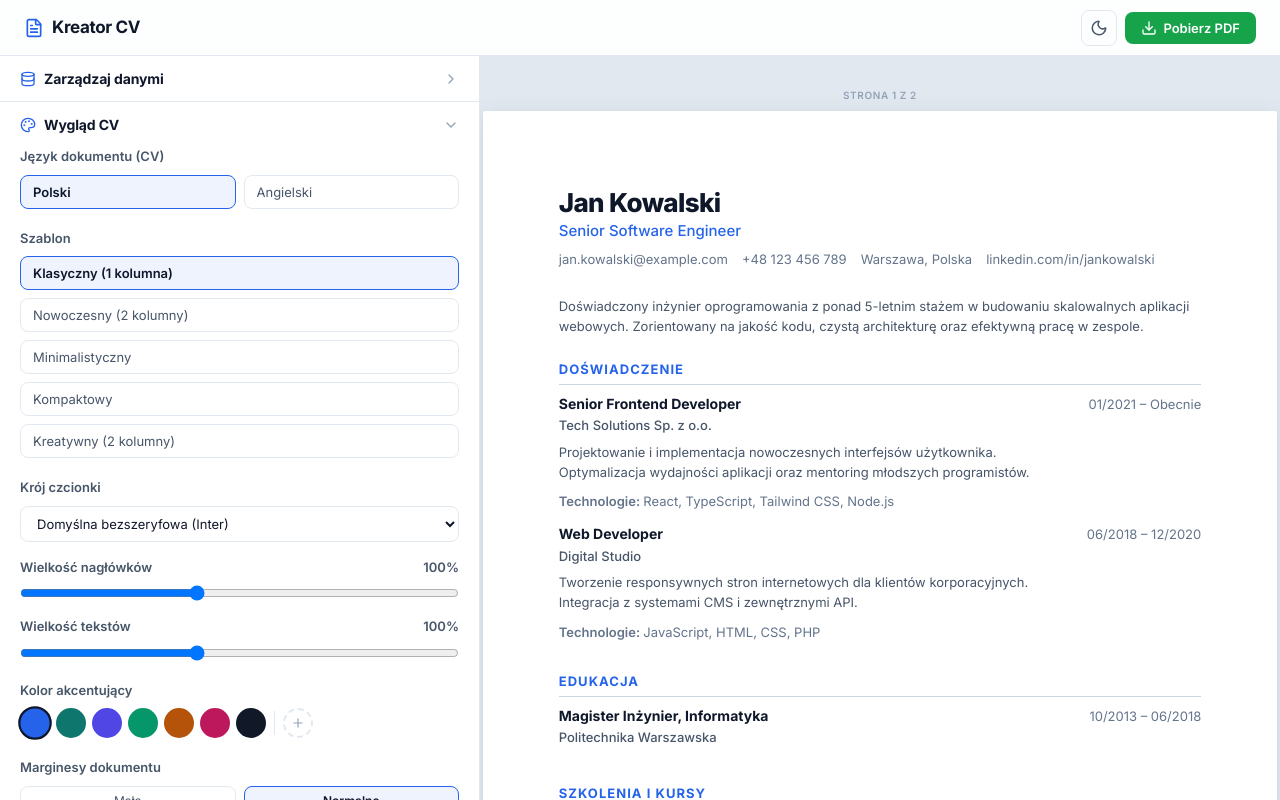
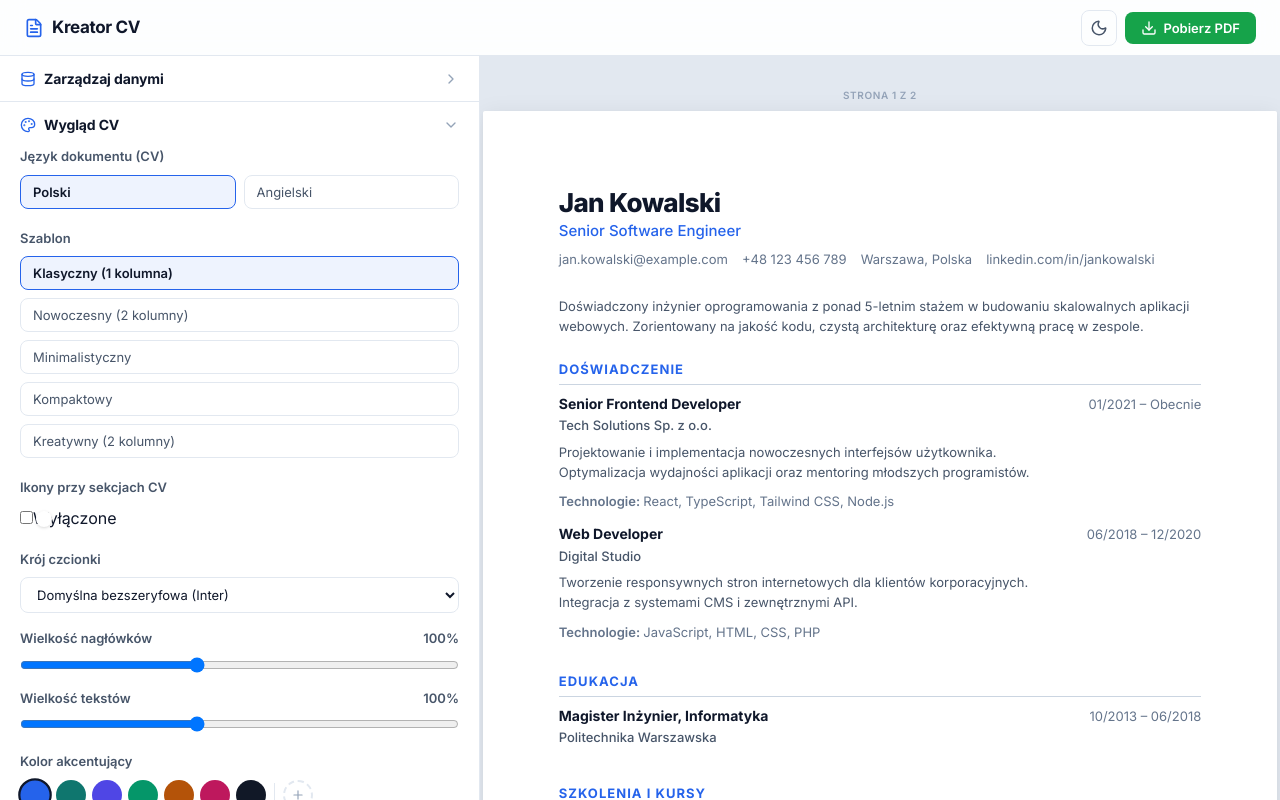
Before and after one commit to Dvini/CV-app, a React (Vite) app: page / in a window 1280 px wide. Both pictures are taken after a click on the button "Wygląd CV". Built offline with nearby package versions, Linux system fonts and the light colour scheme.

Commit message:
feat: add optional section icons in CV preview

```diff
--- a/src/components/Editor/panels/AppearancePanel.jsx
+++ b/src/components/Editor/panels/AppearancePanel.jsx
@@ -14,6 +14,7 @@ export function AppearancePanel({ isOpen, onToggle }) {
     customMargin, setCustomMargin,
     fontSizeHeading, setFontSizeHeading,
     fontSizeText, setFontSizeText,
+    showSectionIcons, setShowSectionIcons,
   } = useCV();
 
   const templates = [
@@ -53,6 +54,20 @@ export function AppearancePanel({ isOpen, onToggle }) {
               </button>
             ))}
           </div>
+        </div>
+
+        {/* Section Icons toggle */}
+        <div className="appearance-group">
+          <label className="appearance-label">Ikony przy sekcjach CV</label>
+          <label className="toggle-wrapper" role="switch" aria-checked={showSectionIcons}>
+            <input
+              type="checkbox"
+              checked={showSectionIcons}
+              onChange={(e) => setShowSectionIcons(e.target.checked)}
+              className="toggle-input"
+            />
+            <span className="toggle-slider" /><span className="toggle-label-text">{showSectionIcons ? 'Włączone' : 'Wyłączone'}</span>
+          </label>
         </div>
 
         {/* Typography */}
--- a/src/components/Preview/sections/CVSections.jsx
+++ b/src/components/Preview/sections/CVSections.jsx
@@ -1,11 +1,31 @@
 import React from 'react';
 import { useCV } from '../../../context/CVContext';
 import { cvTranslations } from '../../../constants/translations';
+import {
+  User, Briefcase, GraduationCap, BookOpen, Code2, Globe,
+  FolderOpen, Heart, Award, Users, FileText, HandHeart, SquarePen
+} from 'lucide-react';
 import './sections.css';
+
+const SECTION_ICONS = {
+  personal: User,
+  experience: Briefcase,
+  education: GraduationCap,
+  courses: BookOpen,
+  skills: Code2,
+  languages: Globe,
+  projects: FolderOpen,
+  interests: Heart,
+  certificates: Award,
+  references: Users,
+  publications: FileText,
+  volunteer: HandHeart,
+  custom: SquarePen,
+};
 
 /* Shared heading class logic */
 function useHeading() {
-  const { template, themeColor, cvLanguage } = useCV();
+  const { template, themeColor, cvLanguage, showSectionIcons } = useCV();
   const t = cvTranslations[cvLanguage] || cvTranslations['pl'];
 
   const headingClass =
@@ -13,19 +33,30 @@ function useHeading() {
       ? 'cv-heading cv-heading--minimalist cv-breakable'
       : 'cv-heading cv-heading--classic cv-breakable';
 
-  return { headingClass, themeColor, t, template };
+  return { headingClass, themeColor, t, template, showSectionIcons };
+}
+
+function SectionHeading({ sectionKey, titleOverride, headingClass, themeColor, t, showSectionIcons }) {
+  const title = titleOverride || t[sectionKey] || sectionKey;
+  const Icon = showSectionIcons ? SECTION_ICONS[sectionKey] : null;
+  return (
+    <h2 className={`${headingClass} cv-breakable`} style={{ color: themeColor }} data-keep-with-next="true">
+      {Icon && <Icon size={14} className="cv-heading-icon" />}
+      {title}
+    </h2>
+  );
 }
 
 /* Personal / Summary */
 export function SummarySection({ columnType }) {
   const { data, template } = useCV();
-  const { headingClass, themeColor, t } = useHeading();
+  const { headingClass, themeColor, t, showSectionIcons } = useHeading();
   if (!data.personal.summary) return null;
 
   return (
     <div className="cv-section">
       {template === 'twocolumn' && (
-        <h2 className={`${headingClass} cv-breakable`} style={{ color: themeColor }} data-keep-with-next="true">{t.summary}</h2>
+        <SectionHeading sectionKey="personal" headingClass={headingClass} themeColor={themeColor} t={t} showSectionIcons={showSectionIcons} />
       )}
       <p className={`cv-text cv-breakable ${template !== 'twocolumn' ? 'cv-text--mt' : ''}`}>
         {data.personal.summary}
@@ -37,14 +68,14 @@ export function SummarySection({ columnType }) {
 /* Experience */
 export function ExperienceSection({ columnType }) {
   const { data } = useCV();
-  const { headingClass, themeColor, t } = useHeading();
+  const { headingClass, themeColor, t, showSectionIcons } = useHeading();
   if (data.experience.length === 0) return null;
 
   const isSide = columnType === 'side';
 
   return (
     <div className="cv-section">
-      <h2 className={`${headingClass} cv-breakable`} style={{ color: themeColor }} data-keep-with-next="true">{t.experience}</h2>
+      <SectionHeading sectionKey="experience" headingClass={headingClass} themeColor={themeColor} t={t} showSectionIcons={showSectionIcons} />
       <div className="cv-items">
         {data.experience.map((exp) => (
           <div key={exp.id} className="cv-item cv-breakable">
@@ -74,14 +105,14 @@ export function ExperienceSection({ columnType }) {
 /* Education */
 export function EducationSection({ columnType }) {
   const { data } = useCV();
-  const { headingClass, themeColor, t } = useHeading();
+  const { headingClass, themeColor, t, showSectionIcons } = useHeading();
   if (data.education.length === 0) return null;
 
   const isSide = columnType === 'side';
 
   return (
     <div className="cv-section">
-      <h2 className={`${headingClass} cv-breakable`} style={{ color: themeColor }} data-keep-with-next="true">{t.education}</h2>
+      <SectionHeading sectionKey="education" headingClass={headingClass} themeColor={themeColor} t={t} showSectionIcons={showSectionIcons} />
       <div className="cv-items">
         {data.education.map((edu) => (
           <div key={edu.id} className="cv-item cv-breakable">
@@ -102,14 +133,14 @@ export function EducationSection({ columnType }) {
 /* Courses */
 export function CoursesSection({ columnType }) {
   const { data } = useCV();
-  const { headingClass, themeColor, t } = useHeading();
+  const { headingClass, themeColor, t, showSectionIcons } = useHeading();
   if (data.courses.length === 0) return null;
 
   const isSide = columnType === 'side';
 
   return (
     <div className="cv-section">
-      <h2 className={`${headingClass} cv-breakable`} style={{ color: themeColor }} data-keep-with-next="true">{t.courses}</h2>
+      <SectionHeading sectionKey="courses" headingClass={headingClass} themeColor={themeColor} t={t} showSectionIcons={showSectionIcons} />
       <div className="cv-items">
         {data.courses.map((course) => (
           <div key={course.id} className="cv-item cv-breakable">
@@ -131,7 +162,7 @@ export function CoursesSection({ columnType }) {
 /* Skills */
 export function SkillsSection() {
   const { data } = useCV();
-  const { headingClass, themeColor, t } = useHeading();
+  const { headingClass, themeColor, t, showSectionIcons } = useHeading();
   const skillsArray = data.skills
     .split(',')
     .map((s) => s.trim())
@@ -140,7 +171,7 @@ export function SkillsSection() {
 
   return (
     <div className="cv-section">
-      <h2 className={`${headingClass} cv-breakable`} style={{ color: themeColor }} data-keep-with-next="true">{t.skills}</h2>
+      <SectionHeading sectionKey="skills" headingClass={headingClass} themeColor={themeColor} t={t} showSectionIcons={showSectionIcons} />
       <ul className="cv-skills-list">
         {skillsArray.map((skill, i) => (
           <li key={i} className="cv-breakable">{skill}</li>
@@ -153,12 +184,12 @@ export function SkillsSection() {
 /* Languages */
 export function LanguagesSection() {
   const { data } = useCV();
-  const { headingClass, themeColor, t } = useHeading();
+  const { headingClass, themeColor, t, showSectionIcons } = useHeading();
   if (!data.languages || data.languages.length === 0) return null;
 
   return (
     <div className="cv-section">
-      <h2 className={`${headingClass} cv-breakable`} style={{ color: themeColor }} data-keep-with-next="true">{t.languages}</h2>
+      <SectionHeading sectionKey="languages" headingClass={headingClass} themeColor={themeColor} t={t} showSectionIcons={showSectionIcons} />
       <div className="cv-languages">
         {data.languages.map((lang) => (
           <div key={lang.id} className="cv-lang-row cv-breakable">
@@ -174,14 +205,14 @@ export function LanguagesSection() {
 /* Projects */
 export function ProjectsSection({ columnType }) {
   const { data } = useCV();
-  const { headingClass, themeColor, t } = useHeading();
+  const { headingClass, themeColor, t, showSectionIcons } = useHeading();
   if (!data.projects || data.projects.length === 0) return null;
 
   const isSide = columnType === 'side';
 
   return (
     <div className="cv-section">
-      <h2 className={`${headingClass} cv-breakable`} style={{ color: themeColor }} data-keep-with-next="true">{t.projects}</h2>
+      <SectionHeading sectionKey="projects" headingClass={headingClass} themeColor={themeColor} t={t} showSectionIcons={showSectionIcons} />
       <div className="cv-items">
         {data.projects.map((proj) => (
           <div key={proj.id} className="cv-item cv-breakable">
@@ -212,7 +243,7 @@ export function ProjectsSection({ columnType }) {
 /* Interests */
 export function InterestsSection() {
   const { data } = useCV();
-  const { headingClass, themeColor, t } = useHeading();
+  const { headingClass, themeColor, t, showSectionIcons } = useHeading();
   const interestsArray = (data.interests || '')
     .split(',')
     .map((s) => s.trim())
@@ -221,7 +252,7 @@ export function InterestsSection() {
 
   return (
     <div className="cv-section">
-      <h2 className={`${headingClass} cv-breakable`} style={{ color: themeColor }} data-keep-with-next="true">{t.interests}</h2>
+      <SectionHeading sectionKey="interests" headingClass={headingClass} themeColor={themeColor} t={t} showSectionIcons={showSectionIcons} />
       <ul className="cv-skills-list">
         {interestsArray.map((interest, i) => (
           <li key={i} className="cv-breakable">{interest}</li>
@@ -246,14 +277,14 @@ export function ClauseSection() {
 /* Certificates */
 export function CertificatesSection({ columnType }) {
   const { data } = useCV();
-  const { headingClass, themeColor, t } = useHeading();
+  const { headingClass, themeColor, t, showSectionIcons } = useHeading();
   if (!data.certificates || data.certificates.length === 0) return null;
 
   const isSide = columnType === 'side';
 
   return (
     <div className="cv-section">
-      <h2 className={`${headingClass} cv-breakable`} style={{ color: themeColor }} data-keep-with-next="true">{t.certificates}</h2>
+      <SectionHeading sectionKey="certificates" headingClass={headingClass} themeColor={themeColor} t={t} showSectionIcons={showSectionIcons} />
       <div className="cv-items">
         {data.certificates.map((cert) => (
           <div key={cert.id} className="cv-item cv-breakable">
@@ -275,14 +306,14 @@ export function CertificatesSection({ columnType }) {
 /* References */
 export function ReferencesSection({ columnType }) {
   const { data } = useCV();
-  const { headingClass, themeColor, t } = useHeading();
+  const { headingClass, themeColor, t, showSectionIcons } = useHeading();
   if (!data.references || data.references.length === 0) return null;
 
   const isSide = columnType === 'side';
 
   return (
     <div className="cv-section">
-      <h2 className={`${headingClass} cv-breakable`} style={{ color: themeColor }} data-keep-with-next="true">{t.references}</h2>
+      <SectionHeading sectionKey="references" headingClass={headingClass} themeColor={themeColor} t={t} showSectionIcons={showSectionIcons} />
       <div className="cv-items">
         {data.references.map((ref) => (
           <div key={ref.id} className="cv-item cv-breakable">
@@ -299,14 +330,14 @@ export function ReferencesSection({ columnType }) {
 /* Publications */
 export function PublicationsSection({ columnType }) {
   const { data } = useCV();
-  const { headingClass, themeColor, t } = useHeading();
+  const { headingClass, themeColor, t, showSectionIcons } = useHeading();
   if (!data.publications || data.publications.length === 0) return null;
 
   const isSide = columnType === 'side';
 
   return (
     <div className="cv-section">
-      <h2 className={`${headingClass} cv-breakable`} style={{ color: themeColor }} data-keep-with-next="true">{t.publications}</h2>
+      <SectionHeading sectionKey="publications" headingClass={headingClass} themeColor={themeColor} t={t} showSectionIcons={showSectionIcons} />
       <div className="cv-items">
         {data.publications.map((pub) => (
           <div key={pub.id} className="cv-item cv-breakable">
@@ -328,14 +359,14 @@ export function PublicationsSection({ columnType }) {
 /* Volunteer */
 export function VolunteerSection({ columnType }) {
   const { data } = useCV();
-  const { headingClass, themeColor, t } = useHeading();
+  const { headingClass, themeColor, t, showSectionIcons } = useHeading();
   if (!data.volunteer || data.volunteer.length === 0) return null;
 
   const isSide = columnType === 'side';
 
   return (
     <div className="cv-section">
-      <h2 className={`${headingClass} cv-breakable`} style={{ color: themeColor }} data-keep-with-next="true">{t.volunteer}</h2>
+      <SectionHeading sectionKey="volunteer" headingClass={headingClass} themeColor={themeColor} t={t} showSectionIcons={showSectionIcons} />
       <div className="cv-items">
         {data.volunteer.map((vol) => (
           <div key={vol.id} className="cv-item cv-breakable">
@@ -357,7 +388,7 @@ export function VolunteerSection({ columnType }) {
 /* Custom section */
 export function CustomSection({ columnType }) {
   const { data } = useCV();
-  const { headingClass, themeColor, t } = useHeading();
+  const { headingClass, themeColor, t, showSectionIcons } = useHeading();
   if (!data.custom || data.custom.length === 0) return null;
 
   const isSide = columnType === 'side';
@@ -365,7 +396,7 @@ export function CustomSection({ columnType }) {
 
   return (
     <div className="cv-section">
-      <h2 className={`${headingClass} cv-breakable`} style={{ color: themeColor }} data-keep-with-next="true">{sectionTitle}</h2>
+      <SectionHeading sectionKey="custom" titleOverride={sectionTitle} headingClass={headingClass} themeColor={themeColor} t={t} showSectionIcons={showSectionIcons} />
       <div className="cv-items">
         {data.custom.map((item) => (
           <div key={item.id} className="cv-item cv-breakable">
--- a/src/context/CVContext.jsx
+++ b/src/context/CVContext.jsx
@@ -62,6 +62,7 @@ export function CVProvider({ children }) {
   const [fontSizeText, setFontSizeText] = useLocalStorage('cv_fontSizeText', 1);
   const [cvLanguage, setCvLanguage] = useLocalStorage('cv_language', 'pl');
   const [darkMode, setDarkMode] = useLocalStorage('cv_darkMode', false);
+  const [showSectionIcons, setShowSectionIcons] = useLocalStorage('cv_showSectionIcons', false);
 
   // Run schema migrations when version is outdated
   useEffect(() => {
@@ -238,6 +239,7 @@ export function CVProvider({ children }) {
       fontSizeHeading,
       fontSizeText,
       cvLanguage,
+      showSectionIcons,
     };
     const blob = new Blob([JSON.stringify(stateToExport, null, 2)], {
       type: 'application/json',
@@ -269,6 +271,7 @@ export function CVProvider({ children }) {
         if (imported.fontSizeHeading) setFontSizeHeading(imported.fontSizeHeading);
         if (imported.fontSizeText) setFontSizeText(imported.fontSizeText);
         if (imported.cvLanguage) setCvLanguage(imported.cvLanguage);
+        if (imported.showSectionIcons !== undefined) setShowSectionIcons(imported.showSectionIcons);
       } catch {
         alert('Wystąpił błąd podczas odczytu pliku. Upewnij się, że to poprawny plik JSON.');
       }
@@ -289,6 +292,7 @@ export function CVProvider({ children }) {
     setFontSizeHeading(1);
     setFontSizeText(1);
     setCvLanguage('pl');
+    setShowSectionIcons(false);
   };
 
   const getPhotoStyle = () => {
@@ -388,6 +392,8 @@ export function CVProvider({ children }) {
     setCvLanguage,
     darkMode,
     setDarkMode,
+    showSectionIcons,
+    setShowSectionIcons,
     // Helpers
     handlePersonalChange,
     handleSkillsChange,
```
Also changed, not shown: src/components/Preview/sections/sections.css (+8 -0 lines).
